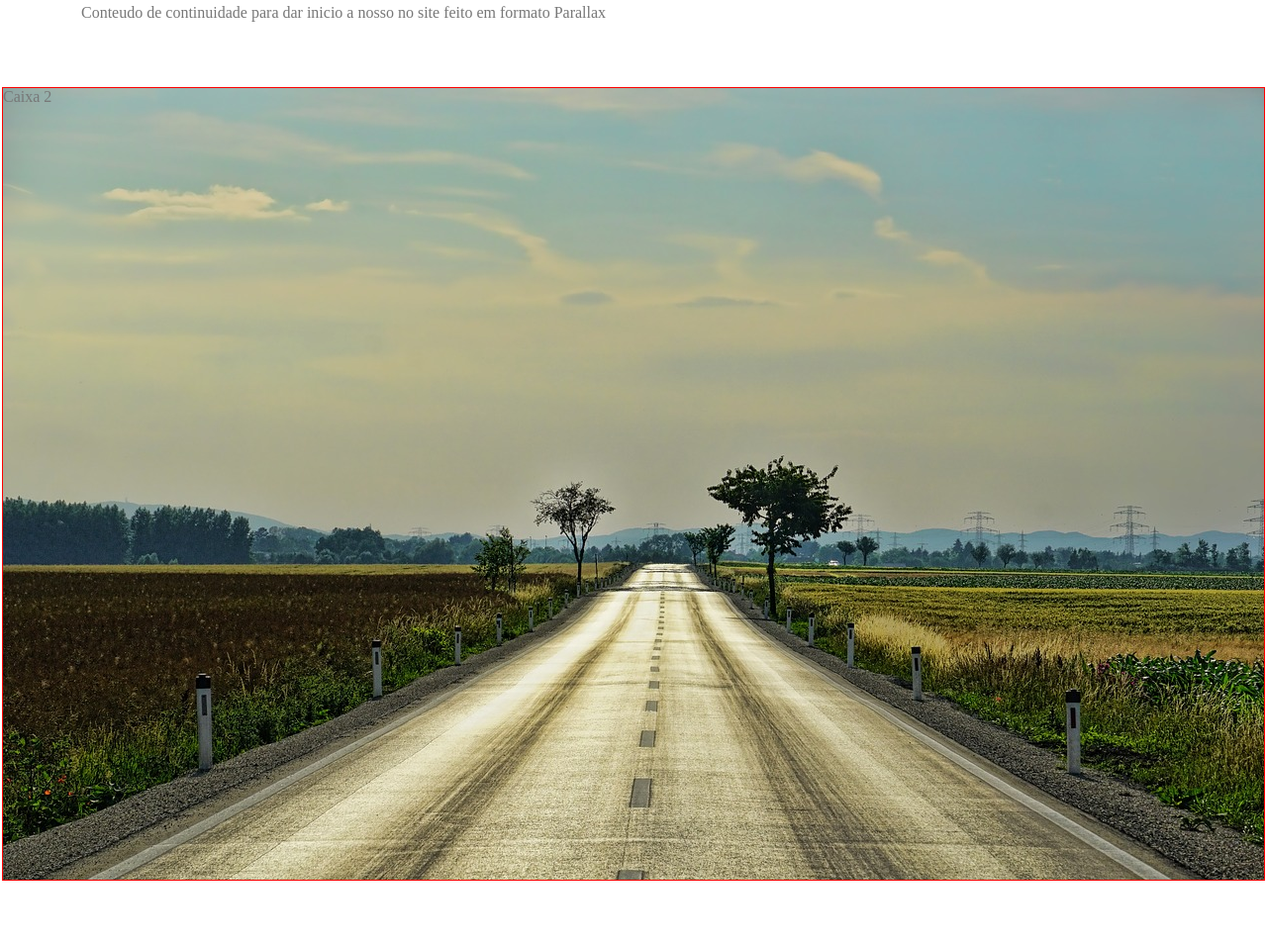
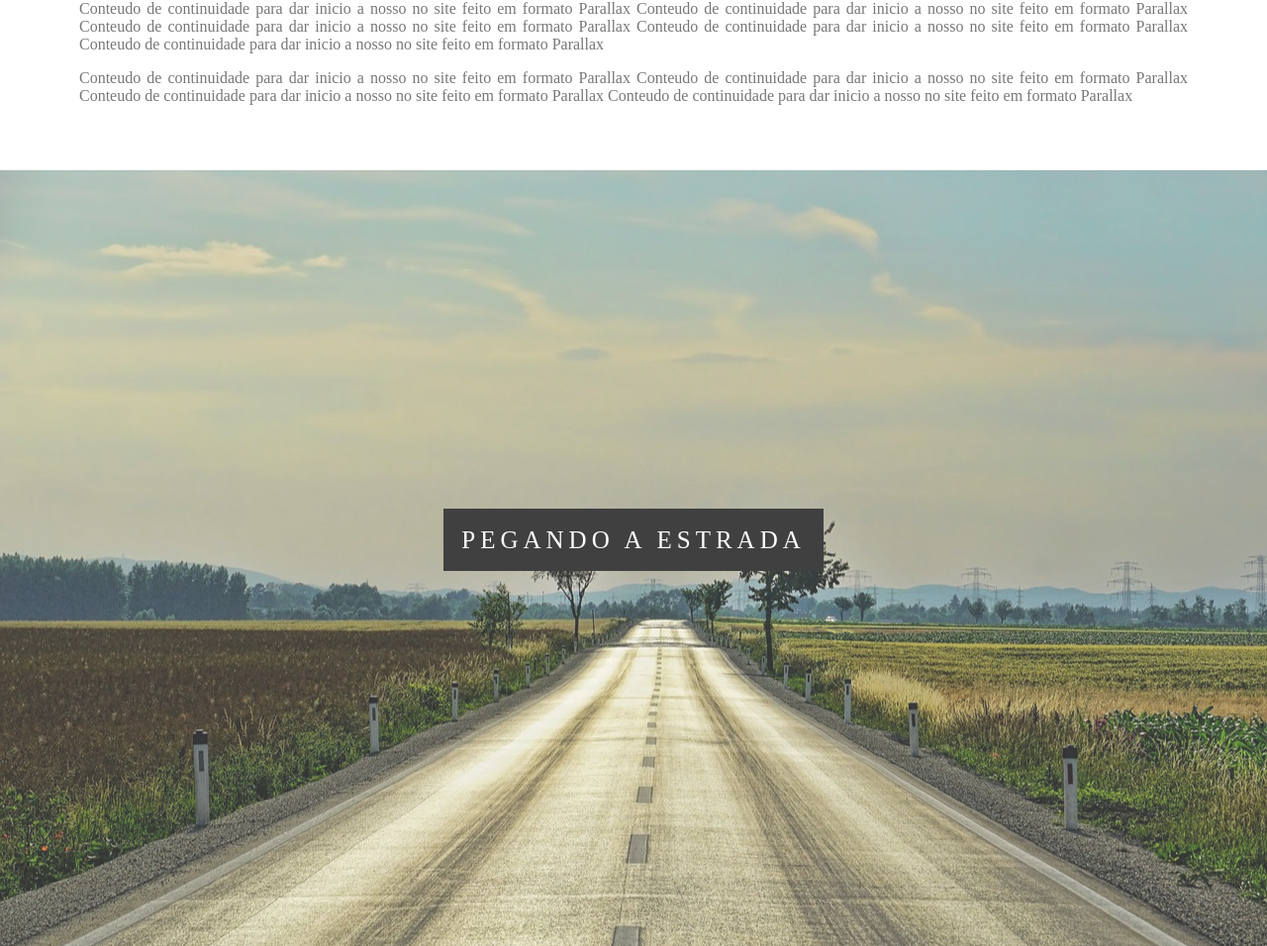
Before and after one commit to thiagoluca/Parallax, a plain HTML site: page index.html in a window 1280 px wide. Shown: the part 909-1865 px from the top of the page at 99% size. Before the commit the page ends 1799 px from the top, so only its background shows below. Drawn offline with Linux system fonts and the light colour scheme.

Commit message:
Projeto Parallax, ok

```diff
--- a/css/estilo.css
+++ b/css/estilo.css
@@ -5,7 +5,6 @@ body, html{
     font: 16px "Lato" sans-serife;
     color: #777777;
     height: 100%;
-    border: 1px solid red;
 }
 
 .conteudo{
@@ -16,16 +15,21 @@ body, html{
 }
 
 h3{
-    text-transform: uppercase;
+
     color: #111111;
     text-align: center;
 }
 
 /********** Efeito Parallax *************/
 
-.caixa1, .caixa2{
-    border: 1px solid red;
+.caixa1, .caixa2, .caixa3, .caixa4{
+    position: relative;
     height: 100%;
+    opacity: 0.8;
+    background-repeat: no-repeat; /* Configurar para não repetir a imagem */
+    background-size: cover; /* Estender a imagem de ponta-a-ponta */
+    background-position: center; /* Sempre centraliza a imagem mesmo se diminuir o espaçamento da tela, ou dar zoom */
+    background-attachment: fixed; /* Ele que fixa a imagem de fundo, dando o efeito Parallax */
 }
 .caixa1{
     background-image: url(../imagens/imagem1.jpg);
@@ -34,3 +38,32 @@ h3{
 .caixa2{
     background-image: url(../imagens/imagem2.jpg);
 }
+
+.caixa3{
+    background-image: url(../imagens/imagem3.jpg);
+}
+
+.caixa4{
+    background-image: url(../imagens/imagem4.jpg);
+}
+
+.conteudo-titulo{ /* Cria uma linha centralizada para manter o "span.titulo" centralizado */
+    position: absolute;
+    left: 0;
+    top: 45%;
+    width: 100%;
+    text-align: center;
+
+}
+
+.conteudo-titulo span.titulo{
+    color: #ffffff;
+    background-color: #111111;
+    padding: 18px;
+    font-size: 25px;
+    letter-spacing: 5px;
+    text-transform: uppercase;
+}
+
+
+/* */
--- a/index.html
+++ b/index.html
@@ -2,22 +2,57 @@
 <html lang="en">
 <head>
     <meta charset="UTF-8">
-    <meta name="viewport" content="width=device-width, initial-scale=1.0">
     <title>Paralax</title>
     <link rel="stylesheet" href="css/estilo.css">
 </head>
 <body>
     <div class="caixa1">
-        Caixa 1
+        <div class="conteudo-titulo">
+            <span class="titulo">Passeio de Baloes</span>
+        </div>
     </div>
 
     <div class="conteudo">
-        <h3>Paralax</h3>
-        <p>Conteudo de continuidade para dar inicio a nosso no site feito em formato Parallax</p>
+        <h3>Passeio de Baloes</h3>
+        <p>
+            Conteudo de continuidade para dar inicio a nosso no site feito em formato Parallax
+            Conteudo de continuidade para dar inicio a nosso no site feito em formato Parallax
+            Conteudo de continuidade para dar inicio a nosso no site feito em formato Parallax
+            Conteudo de continuidade para dar inicio a nosso no site feito em formato Parallax
+            Conteudo de continuidade para dar inicio a nosso no site feito em formato Parallax
+        </p>
+
+        <p>
+            Conteudo de continuidade para dar inicio a nosso no site feito em formato Parallax
+            Conteudo de continuidade para dar inicio a nosso no site feito em formato Parallax
+            Conteudo de continuidade para dar inicio a nosso no site feito em formato Parallax
+            Conteudo de continuidade para dar inicio a nosso no site feito em formato Parallax
+
+        </p>
     </div>
 
     <div class="caixa2">
-        Caixa 2
+        <div class="conteudo-titulo">
+            <span class="titulo">Pegando a estrada</span>
+        </div>
+
+
+    </div>
+
+    <div class="caixa3">
+        <div class="conteudo-titulo">
+            <span class="titulo">Por do Sol</span>
+        </div>
+
+
+    </div>
+
+    <div class="caixa4">
+        <div class="conteudo-titulo">
+            <span class="titulo">Montanhas</span>
+        </div>
+
+
     </div>
 </body>
 </html>
```
